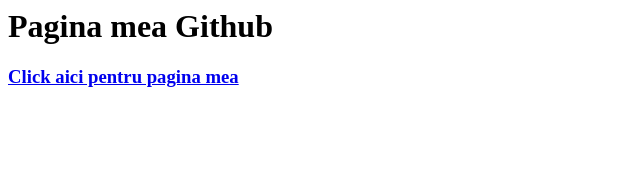
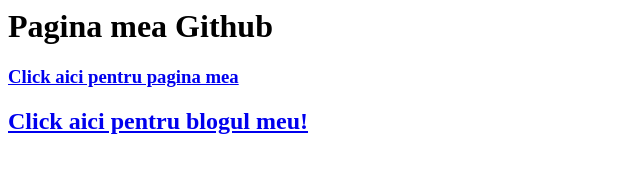
Before and after one commit to teodorase20/teodorase20.github.io, a plain HTML site: page index.html in a window 1280 px wide. Shown: the whole page, without its empty margins (0-640 px from the left). Drawn offline with Linux system fonts and the light colour scheme.

Commit message:
Update index.html

```diff
--- a/index.html
+++ b/index.html
@@ -1,2 +1,3 @@
 <h1>Pagina mea Github</h1>
 <h3><a href="pagina.html">Click aici pentru pagina mea</a></h3>
+<h2><a href="blog.html">Click aici pentru blogul meu!</a><h2>
```
